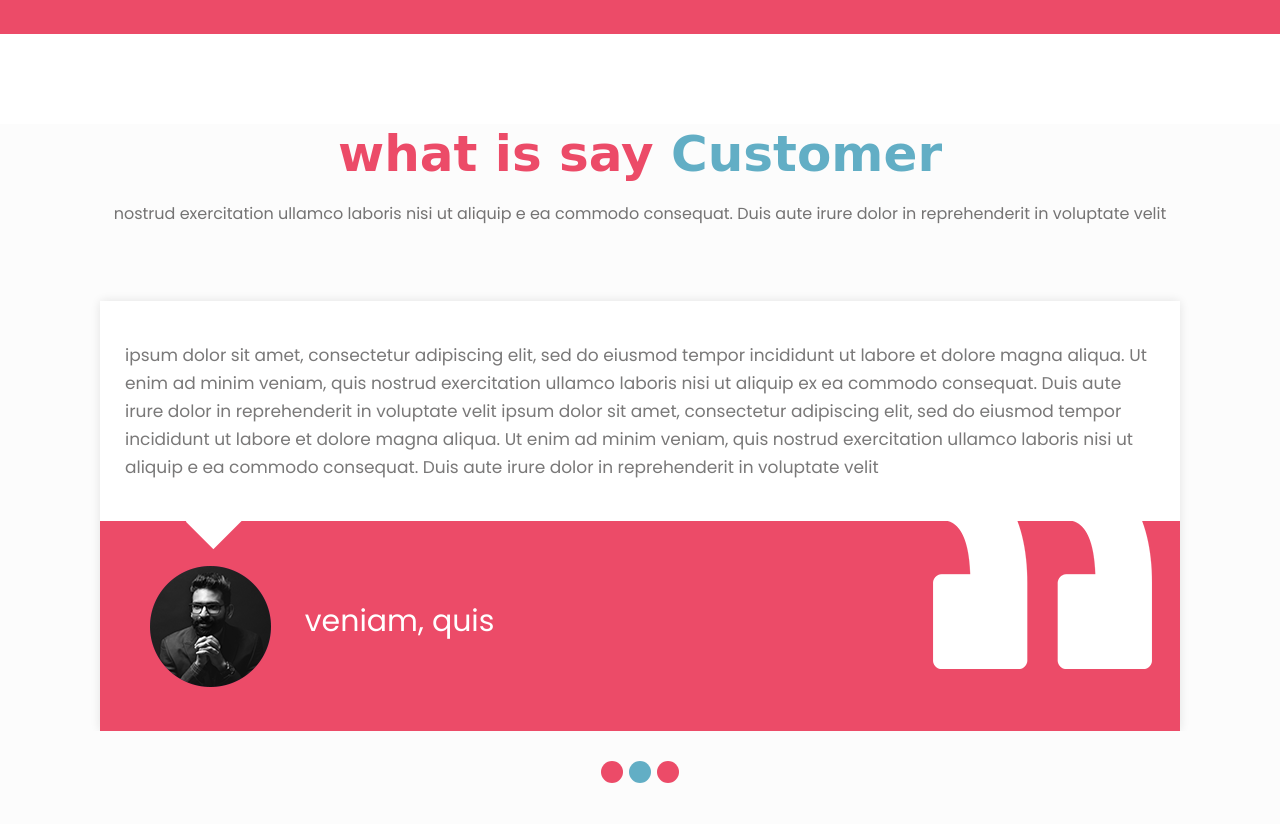
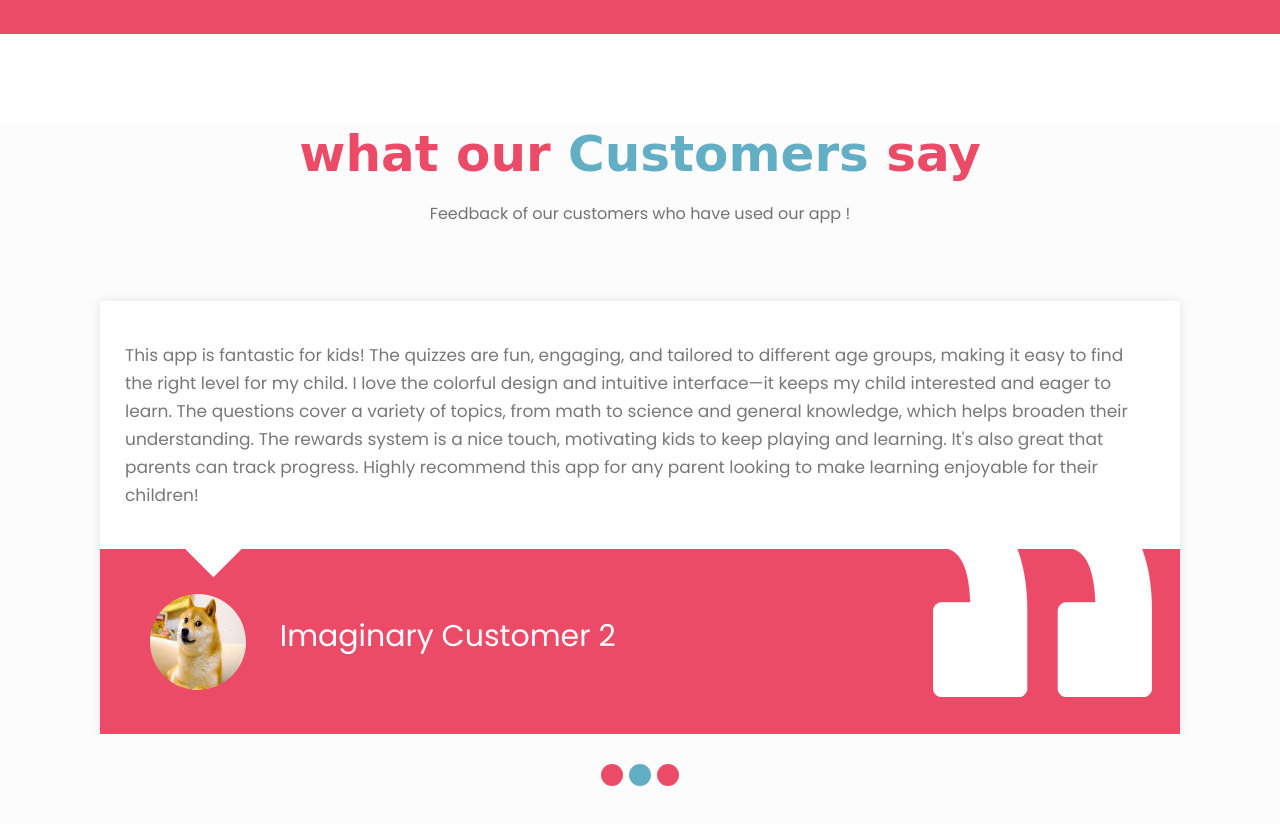
Before and after one commit to PopQuest/popquest.github.io, a plain HTML site: page index.html in a window 1280 px wide. Shown: the part 2760-3584 px from the top of the page. Drawn offline with nearby package versions, Linux system fonts and the light colour scheme; a web font is replaced by a local one.

Commit message:
new changes

```diff
--- a/index.html
+++ b/index.html
@@ -55,8 +55,8 @@
                   </div>
                   <div class="col-xl-9 col-lg-9 col-md-9 col-sm-9">
                      <nav class="navigation navbar navbar-expand-md navbar-dark ">
-                        <button class="navbar-toggler" type="button" data-toggle="collapse" data-target="#navbarsExample04" aria-controls="navbarsExample04" aria-expanded="false" aria-label="Toggle navigation">
-                        <span class="navbar-toggler-icon"></span>
+                        <!-- <button class="navbar-toggler" type="button" data-toggle="collapse" data-target="#navbarsExample04" aria-controls="navbarsExample04" aria-expanded="false" aria-label="Toggle navigation"> -->
+                        <!-- <span class="navbar-toggler-icon"></span> -->
                         </button>
                         <!-- <div class="collapse navbar-collapse" id="navbarsExample04">
                            <ul class="navbar-nav mr-auto">
@@ -159,8 +159,8 @@
             <div class="row">
                <div class="col-md-12">
                   <div class="titlepage">
-                     <h2>what is say  <strong class="pink">  Customer </strong></h2>
-                     <span> nostrud exercitation ullamco laboris nisi ut aliquip e ea commodo consequat. Duis aute irure dolor in reprehenderit in voluptate velit </span>
+                     <h2>what our  <strong class="pink">  Customers </strong>say</h2>
+                     <span>Feedback of our customers who have used our app !</span>
                   </div>
                </div>
             </div>
@@ -179,11 +179,11 @@
                                  <div class="row">
                                     <div  class="col-md-12">
                                        <div class="test_box">
-                                          <p>ipsum dolor sit amet, consectetur adipiscing elit, sed do eiusmod tempor incididunt ut labore et dolore magna aliqua. Ut enim ad minim veniam, quis nostrud exercitation ullamco laboris nisi ut aliquip ex ea commodo consequat. Duis aute irure dolor in reprehenderit in voluptate velit ipsum dolor sit amet, consectetur adipiscing elit, sed do eiusmod tempor incididunt ut labore et dolore magna aliqua. Ut enim ad minim veniam, quis nostrud exercitation ullamco laboris nisi ut aliquip e ea commodo consequat. Duis aute irure dolor in reprehenderit in voluptate velit </p>
+                                          <p>What an amazing app! My child enjoys the quizzes so much that it’s become a part of our daily routine. The educational content is well-structured and age-appropriate, making it ideal for young learners. I appreciate the mix of topics—it encourages curiosity and builds knowledge across different subjects. The friendly competition with scores and achievements keeps them motivated, and I like how the app subtly teaches time management through timed questions. The interface is smooth, and the design is kid-friendly. I’ve noticed significant improvement in my child’s confidence and understanding of concepts. Highly recommended for any parent! </p>
                                           <div class="customar_box">
                                              <div class="veni">
-                                                <i><img src="images/costomar.png" alt="#"/></i>
-                                                <h4> veniam, quis </h4>
+                                                <i><img src="./images/customer.png" alt="#"/></i>
+                                                <h4> Imaginary Customer 1 </h4>
                                              </div>
                                              <i class="padd_rightt0"><img src="images/cost.png" alt="#"/></i>
                                           </div>
@@ -199,11 +199,11 @@
                                  <div class="row">
                                     <div  class="col-md-12">
                                        <div class="test_box">
-                                          <p>ipsum dolor sit amet, consectetur adipiscing elit, sed do eiusmod tempor incididunt ut labore et dolore magna aliqua. Ut enim ad minim veniam, quis nostrud exercitation ullamco laboris nisi ut aliquip ex ea commodo consequat. Duis aute irure dolor in reprehenderit in voluptate velit ipsum dolor sit amet, consectetur adipiscing elit, sed do eiusmod tempor incididunt ut labore et dolore magna aliqua. Ut enim ad minim veniam, quis nostrud exercitation ullamco laboris nisi ut aliquip e ea commodo consequat. Duis aute irure dolor in reprehenderit in voluptate velit </p>
+                                          <p>This app is fantastic for kids! The quizzes are fun, engaging, and tailored to different age groups, making it easy to find the right level for my child. I love the colorful design and intuitive interface—it keeps my child interested and eager to learn. The questions cover a variety of topics, from math to science and general knowledge, which helps broaden their understanding. The rewards system is a nice touch, motivating kids to keep playing and learning. It's also great that parents can track progress. Highly recommend this app for any parent looking to make learning enjoyable for their children! </p>
                                           <div class="customar_box">
                                              <div class="veni">
-                                                <i><img src="images/costomar.png" alt="#"/></i>
-                                                <h4> veniam, quis </h4>
+                                                <i><img src="./images/customer.png" alt="#"/></i>
+                                                <h4> Imaginary Customer 2 </h4>
                                              </div>
                                              <i class="padd_rightt0"><img src="images/cost.png" alt="#"/></i>
                                           </div>
@@ -219,11 +219,11 @@
                                  <div class="row">
                                     <div  class="col-md-12">
                                        <div class="test_box">
-                                          <p>ipsum dolor sit amet, consectetur adipiscing elit, sed do eiusmod tempor incididunt ut labore et dolore magna aliqua. Ut enim ad minim veniam, quis nostrud exercitation ullamco laboris nisi ut aliquip ex ea commodo consequat. Duis aute irure dolor in reprehenderit in voluptate velit ipsum dolor sit amet, consectetur adipiscing elit, sed do eiusmod tempor incididunt ut labore et dolore magna aliqua. Ut enim ad minim veniam, quis nostrud exercitation ullamco laboris nisi ut aliquip e ea commodo consequat. Duis aute irure dolor in reprehenderit in voluptate velit </p>
+                                          <p>This quiz app is a gem! My kids absolutely love the interactive format, and I appreciate how it blends education with fun. The topics are diverse, ensuring they learn something new every time they play. The timed challenges add excitement and keep them on their toes. It's wonderful to see them so enthusiastic about learning. The app is easy to navigate, even for younger kids, and the colorful visuals are very appealing. The regular updates with new quizzes are a bonus. A must-have app for parents who want their children to learn and have fun simultaneously!" </p>
                                           <div class="customar_box">
                                              <div class="veni">
-                                                <i><img src="images/costomar.png" alt="#"/></i>
-                                                <h4> veniam, quis </h4>
+                                                <i><img src="./images/customer.png" alt="#"/></i>
+                                                <h4> Imaginary Customer 3 </h4>
                                              </div>
                                              <i class="padd_rightt0"><img src="images/cost.png" alt="#"/></i>
                                           </div>
```
Also changed, not shown: images/customer.png (added).
